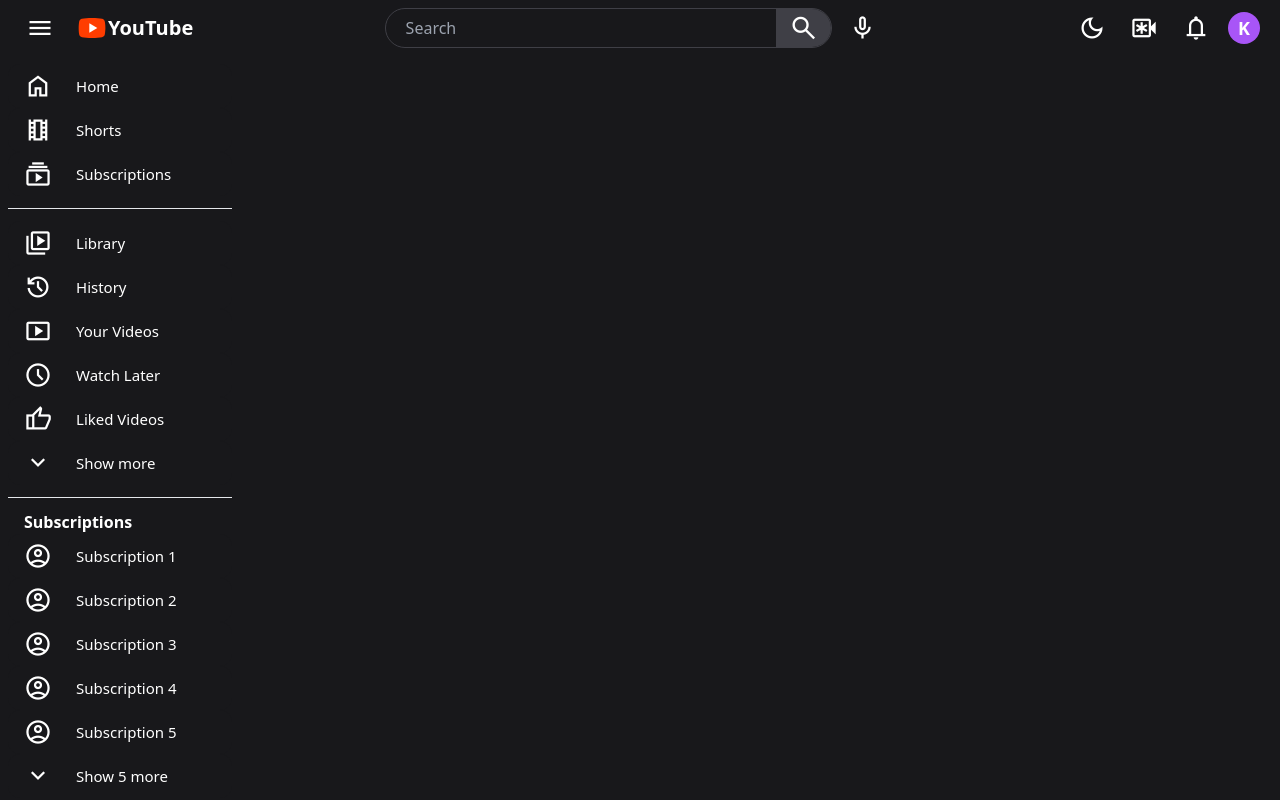
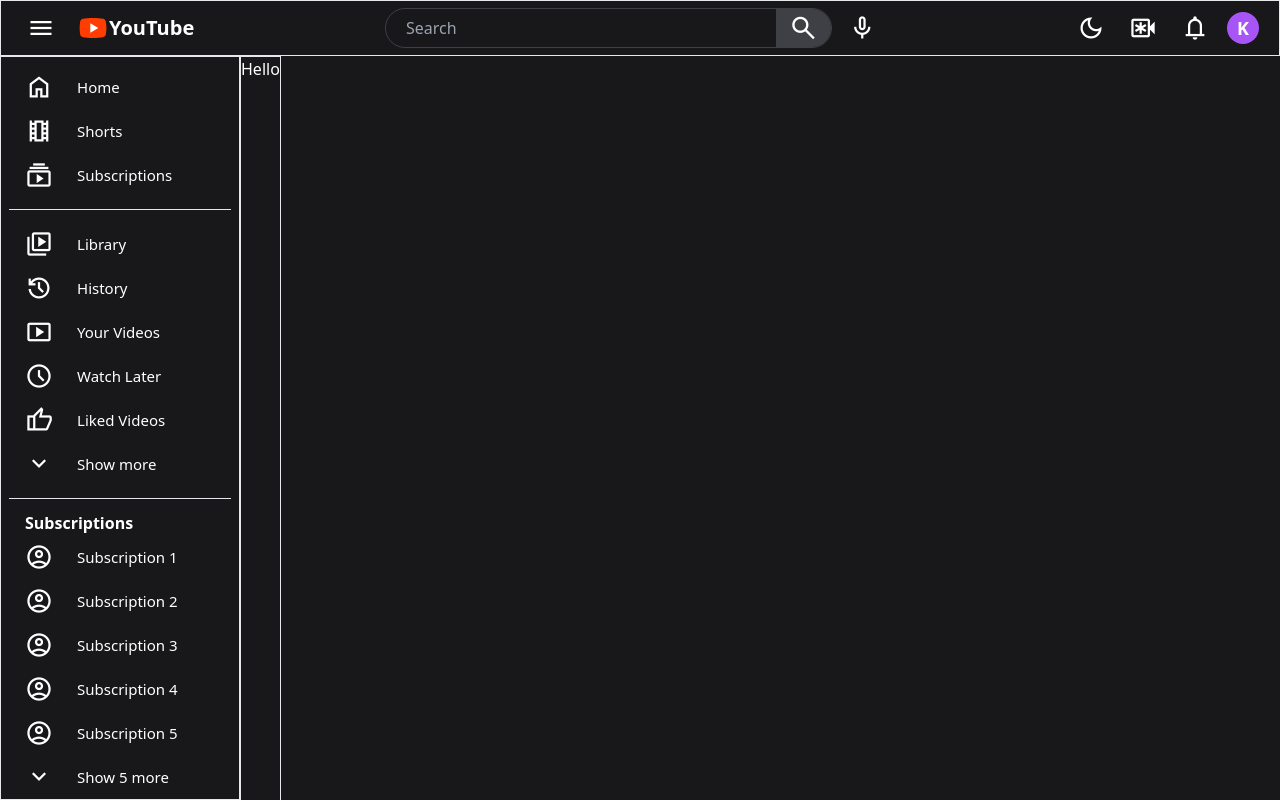
Before and after one commit to rekredhead/Youtube-Clone, a React (Vite) app: page / in a window 1280 px wide. Built offline with nearby package versions, Linux system fonts and the light colour scheme.

Commit message:
Attempt to add Body. Fixed issue where white background appears when using margins

```diff
--- a/src/App.tsx
+++ b/src/App.tsx
@@ -1,6 +1,7 @@
 import Header from './components/Header';
 import ExtendedNavBar from './components/ExtendedNavBar';
 import MiniNavBar from './components/MiniNavBar';
+import Body from './components/Body';
 import { useState } from 'react';
 
 export default function App() {
@@ -9,9 +10,10 @@ export default function App() {
     const toggleNavBar = () => setExtendNavBar(prevState => !prevState);
 
     return (
-        <div className="bg-zinc-900 h-screen text-white">
+        <div className="flex bg-zinc-900 h-screen text-white overflow-hidden">
             <Header toggleNavBar={toggleNavBar}/>
             { extendNavBar ? <ExtendedNavBar /> : <MiniNavBar /> }
+            <Body />
         </div>
     )
 }
--- /dev/null
+++ b/src/components/Body.tsx
@@ -0,0 +1,7 @@
+export default function Body(): JSX.Element {
+   return (
+      <main className="border flex mt-14 ml-60 h-full">
+         Hello
+      </main>
+   );
+}
--- a/src/components/ExtendedNavBar.tsx
+++ b/src/components/ExtendedNavBar.tsx
@@ -44,7 +44,7 @@ export default function ExtendedNavBar() {
    const navbarData = navBarData.extendedNavbarData;
 
    return (
-      <nav className="flex flex-col fixed top-14 bottom-0 left-0 w-60 p-2 overflow-y-hidden hover:overflow-y-scroll">
+      <nav className="border flex flex-col fixed top-14 bottom-0 left-0 w-60 p-2 overflow-y-hidden hover:overflow-y-scroll">
          { navbarData.slice(0, 3).map((item, index) => <NavBarButton key={index} text={item.text} icon={item.icon} />) }
 
          <hr className="my-3" />
--- a/src/components/Header.tsx
+++ b/src/components/Header.tsx
@@ -13,11 +13,11 @@ function HeaderButton({title, icon, onclick}: HeaderButtonProps) {
 
 export default function Header({toggleNavBar}: any) {
     return (
-        <header className="flex fixed top-0 left-0 right-0 items-center px-5 justify-between h-14">
+        <header className="border flex fixed top-0 left-0 right-0 items-center px-5 justify-between h-14">
             <div className="flex items-center gap-4">
                 <HeaderButton onclick={toggleNavBar} title="Toggle Menu" icon="menu" />
                 <div className="flex items-center">
-                    <img src="./images/youtube.svg" width='32px' />
+                    <img src="./images/youtube.svg" alt='Youtube Logo' width='32px' />
                     <h1 className="font-bold text-xl font-sans">YouTube</h1>
                 </div>
             </div>
--- a/src/components/MiniNavBar.tsx
+++ b/src/components/MiniNavBar.tsx
@@ -27,7 +27,7 @@ export default function MiniNavBar(): JSX.Element {
    const navbarData = navBarData.miniNavBarData;
 
    return (
-      <nav className="flex flex-col fixed top-14 bottom-0 left-0 w-20 p-2 gap-4">
+      <nav className="border flex flex-col fixed top-14 bottom-0 left-0 w-20 p-2 gap-4">
          {navbarData.map((item, index) => <NavBarButton key={index} text={item.text} icon={item.icon} />)}
       </nav>
    );
```
